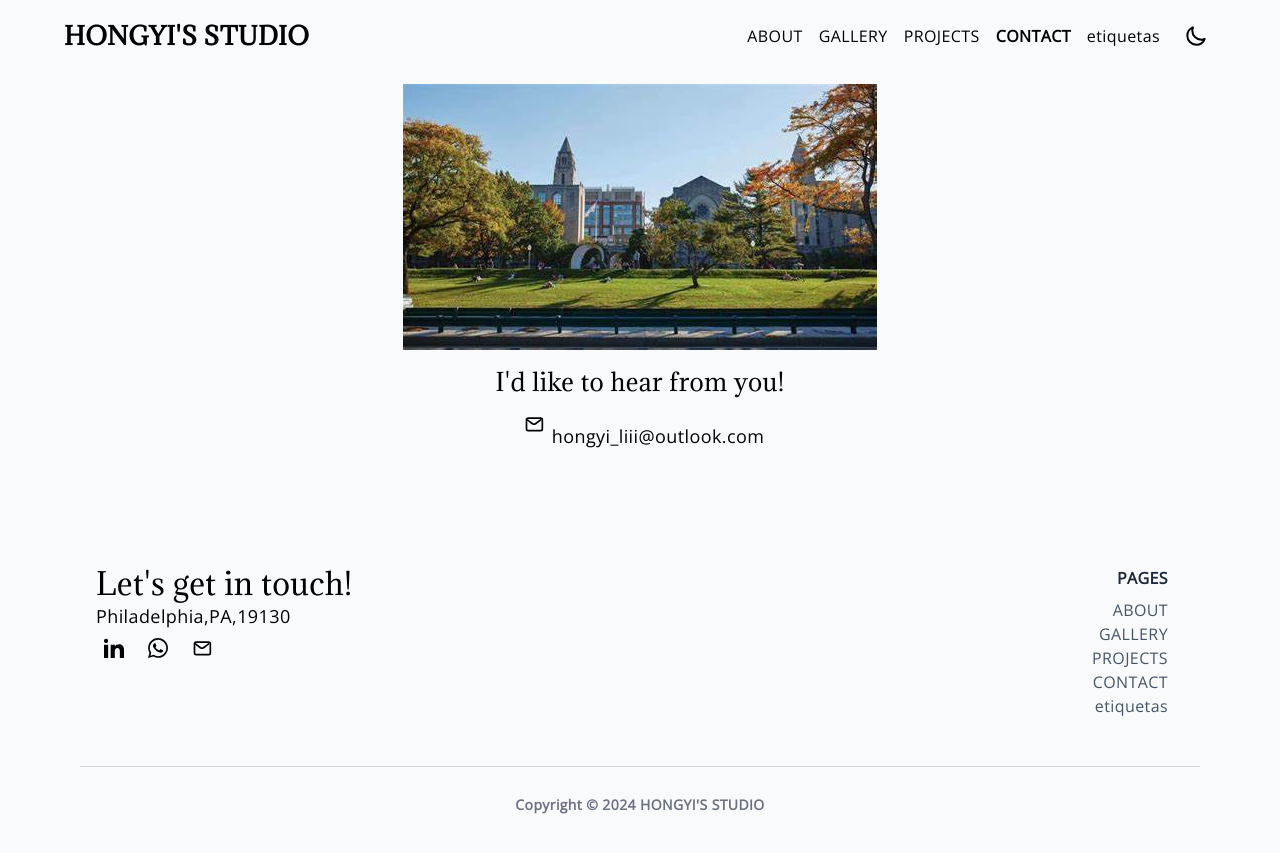
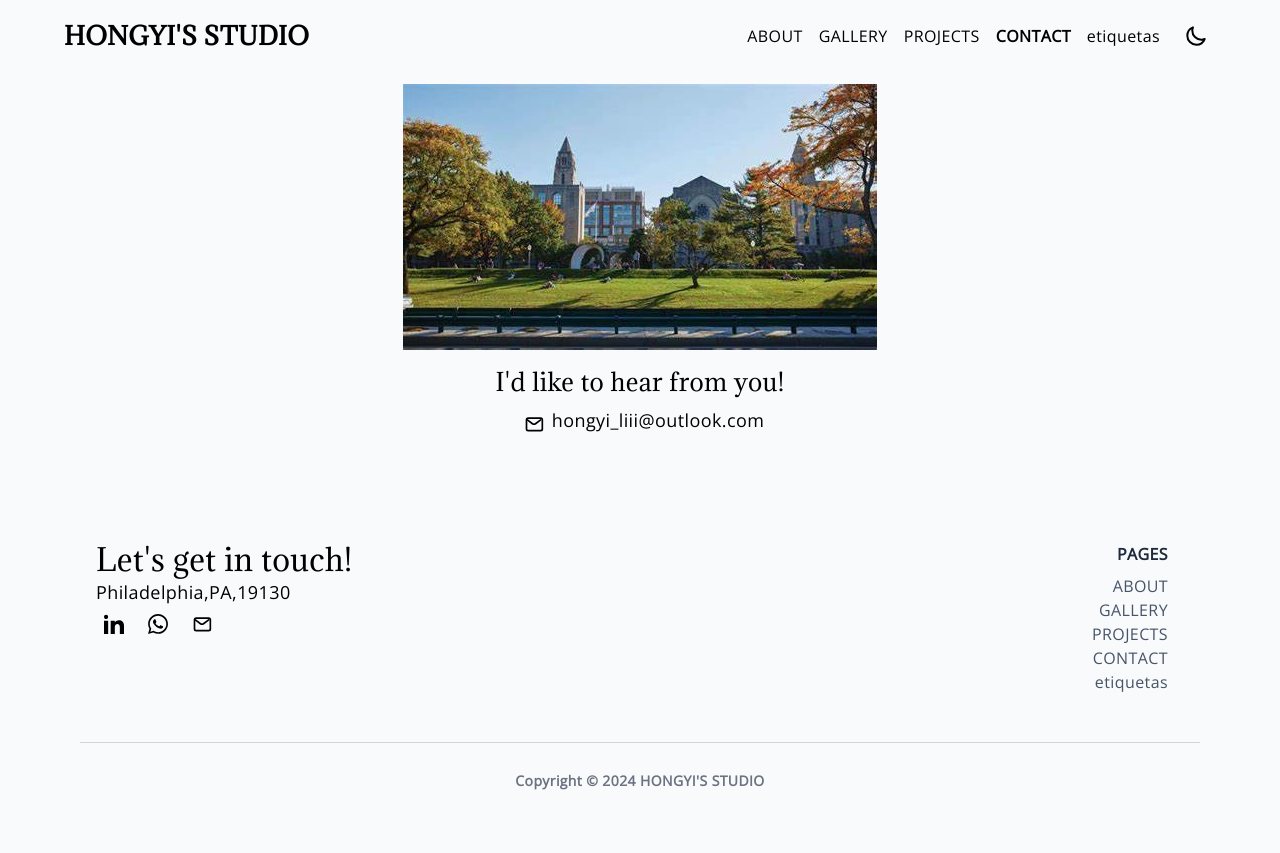
Before and after one commit to hongyili-hl/hongyili-hl.github.io, a Jekyll site: the page built from sample.md, in a window 1280 px wide. Shown: the top 853 px of the page. Built offline with Jekyll 4.4.1, drawn with Linux system fonts in a browser that asks for light colours.

Commit message:
Update contact.html

```diff
--- a/_layouts/contact.html
+++ b/_layouts/contact.html
@@ -20,7 +20,7 @@ layout: base
       </g>
     </svg>
   </a>
-  <span class="text-lg dark:text-slate-300 my-4">
+  <span class="text-lg dark:text-slate-300 my-3">
    {{ site.data[site.lang].footer.description | default: "hongyi_liii@outlook.com" }}
   </span>
 </div>
```
